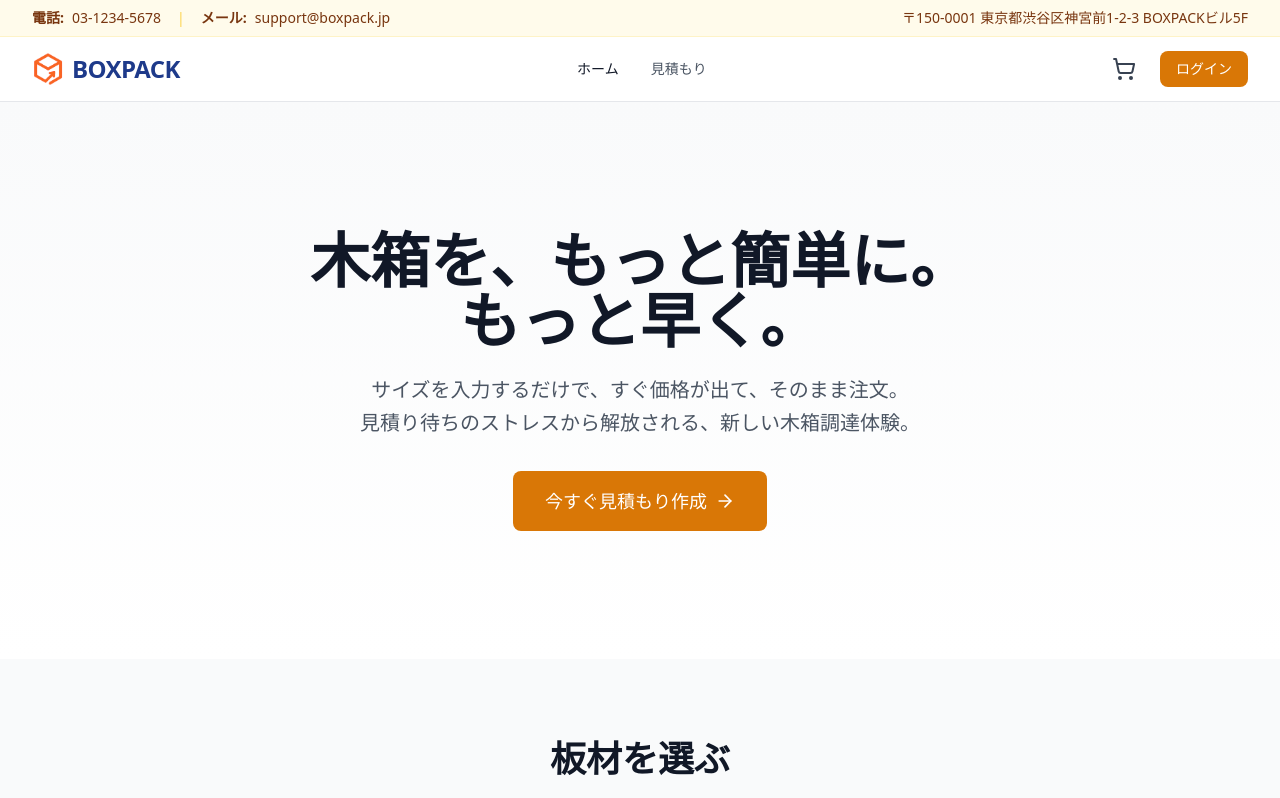
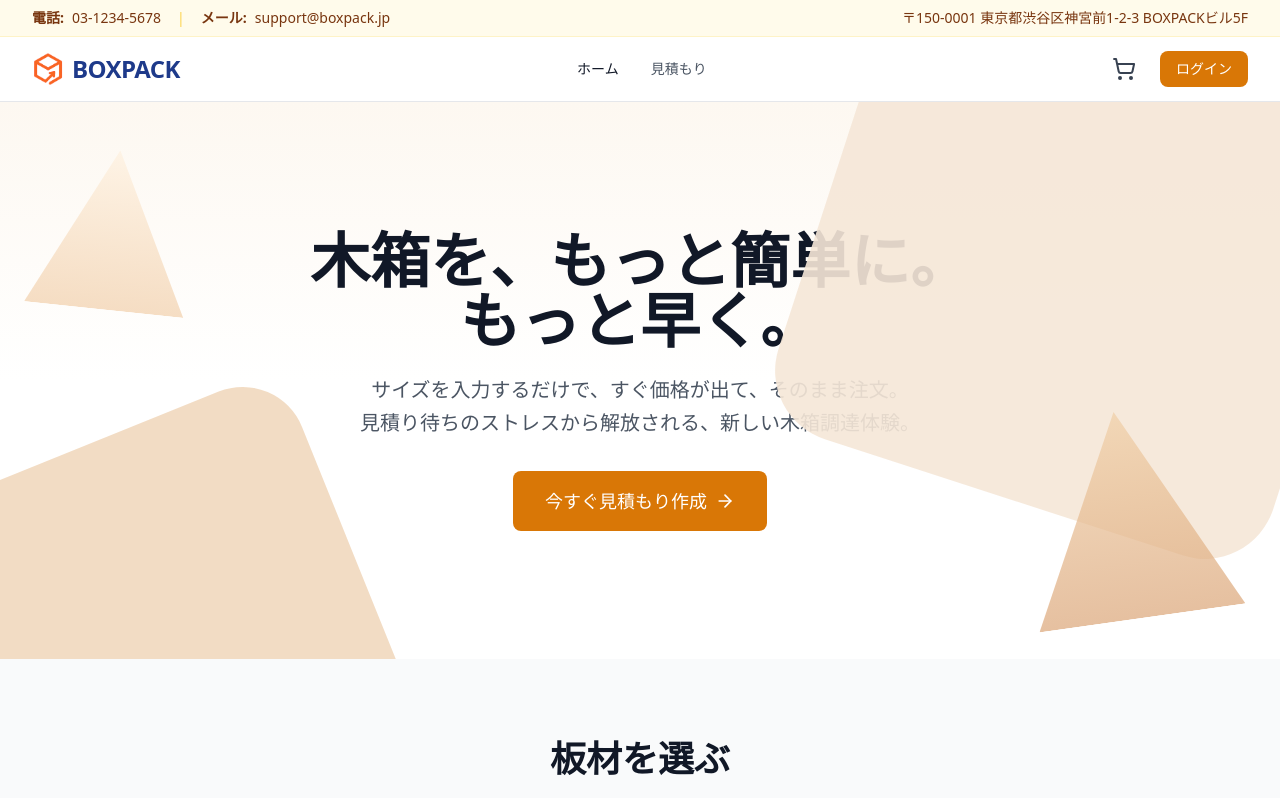
Before and after one commit to Sasuke0624/BoxPack, a React (Vite) app: page / in a window 1280 px wide. Shown: the top 798 px of the page. Built offline with nearby package versions, Linux system fonts and the light colour scheme; no server answers; the database is empty.

Commit message:
fix: add shape in top page

```diff
--- a/src/index.css
+++ b/src/index.css
@@ -1,6 +1,10 @@
 @tailwind base;
 @tailwind components;
 @tailwind utilities;
+
+.clip-wood-triangle {
+  clip-path: polygon(50% 0, 0 100%, 100% 100%);
+}
 
 /* Hide scrollbar for Chrome, Safari and Opera */
 .scrollbar-hide::-webkit-scrollbar {
--- a/src/pages/HomePage.tsx
+++ b/src/pages/HomePage.tsx
@@ -66,7 +66,8 @@ export function HomePage({ onNavigate, onSelectMaterial }: HomePageProps) {
     <div className="min-h-screen bg-white">
       {carouselImages.length > 0 && <Carousel images={carouselImages} />}
 
-      <section className="relative bg-gradient-to-b from-gray-50 to-white py-20 lg:py-32">
+      <section className="relative overflow-hidden bg-gradient-to-b from-[#fdf8f1] via-white to-white py-20 lg:py-32">
+        <BackgroundShapes />
         <div className="max-w-7xl mx-auto px-4 sm:px-6 lg:px-8">
           <div className="text-center max-w-3xl mx-auto">
             <h1 className="text-4xl lg:text-6xl font-bold text-gray-900 mb-6 leading-tight">
@@ -318,3 +319,15 @@ export function HomePage({ onNavigate, onSelectMaterial }: HomePageProps) {
     </div>
   );
 }
+
+function BackgroundShapes() {
+  return (
+    <div className="absolute inset-0 pointer-events-none">
+      <div className="hidden lg:block absolute -top-28 -right-16 w-[520px] h-[520px] bg-[#f6e7d8] opacity-90 rotate-[18deg] rounded-[72px]" />
+      <div className="hidden md:block absolute -bottom-48 -left-12 w-[420px] h-[420px] bg-[#efd4b6] opacity-80 rotate-[-22deg] rounded-[64px]" />
+      {/* <div className="absolute top-1/3 right-1/3 w-[220px] h-[220px] bg-gradient-to-br from-[#f4d4b2] to-[#e1b382] opacity-70 rounded-[48px]" /> */}
+      <div className="hidden md:block clip-wood-triangle absolute top-12 left-8 w-40 h-40 bg-gradient-to-b from-[#fef2e2] to-[#f3d5b5] opacity-80 rotate-6" />
+      <div className="hidden lg:block clip-wood-triangle absolute bottom-10 right-12 w-52 h-52 bg-gradient-to-b from-[#f0cfa7] to-[#dba577] opacity-70 rotate-[-8deg]" />
+    </div>
+  );
+}
```
Also changed, not shown: src/img/home/hero-factory.jpg (added).
